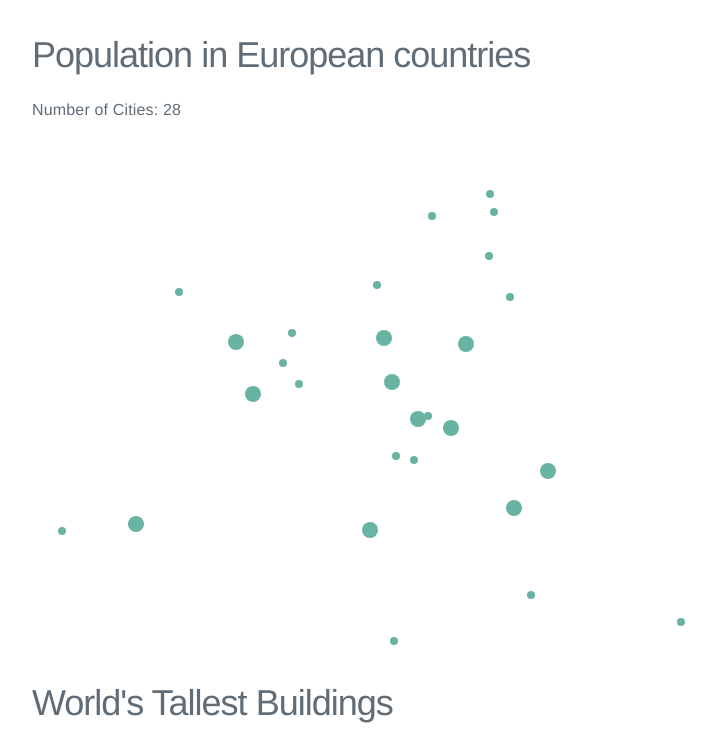
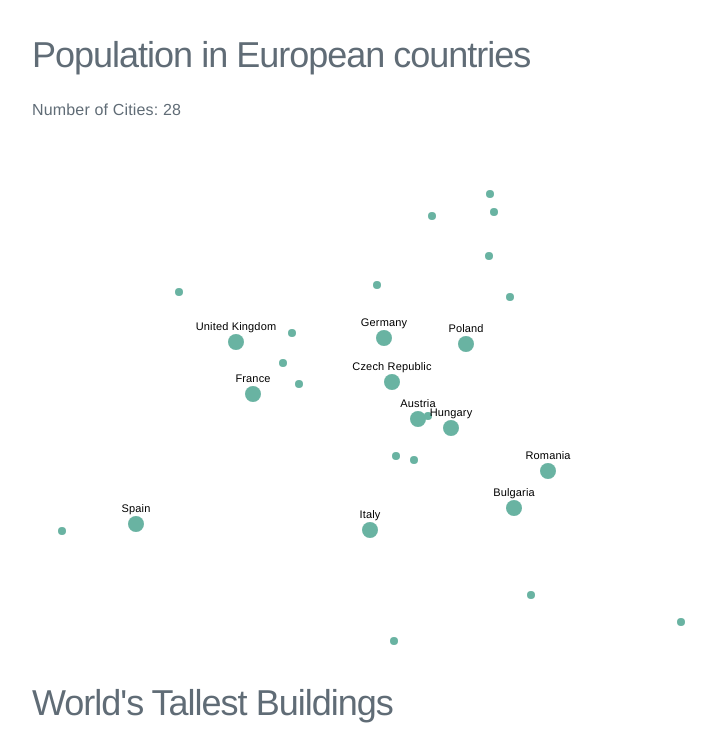
Before and after one commit to dannythepark/vis_lab3, a plain HTML site: page index.html in a window 1280 px wide. Shown: the top 742 px of the page, without its empty margins (68-784 px from the left). Drawn offline with nearby package versions, Linux system fonts and the light colour scheme.

Commit message:
Finished Scatterplot

```diff
--- a/script.js
+++ b/script.js
@@ -15,10 +15,10 @@ d3.csv('cities.csv', d3.autoType).then(data=>{
 	var x = d3.scaleLinear().domain([0,700]).range([0,width]);
 	var y = d3.scaleLinear().domain([0,550]).range([0,height]);
 
-	var node = svg.selectAll("circle")
+	svg.selectAll("circle")
 		.data(filtered)
 		.enter()
-	node.append("circle")
+		.append("circle")
 		.attr("fill", "#69b3a2")
 		.attr("r", function(d){
 			if (d.population > 1000000){
@@ -35,4 +35,25 @@ d3.csv('cities.csv', d3.autoType).then(data=>{
 			return y(d.y);
 		})
 
+	svg.selectAll("text")
+		.data(filtered)
+		.enter()
+		//.filter((d) => d.population > 1000000)
+		.append("text")
+		.text(function(d){
+			if (d.population > 1000000){
+				return d.country;
+			}
+			else if (d.population < 1000000){
+				return null;
+			}
+		})
+		.attr("x", function(d){
+			return x(d.x);
+		})
+		.attr("dy", function(d){
+			return y(d.y-12);
+		})
+		.attr("font-size", 11)
+		.attr("text-anchor", "middle")
 })
```
Also changed, not shown: index.html (+1 -0 lines), 1 other file.
